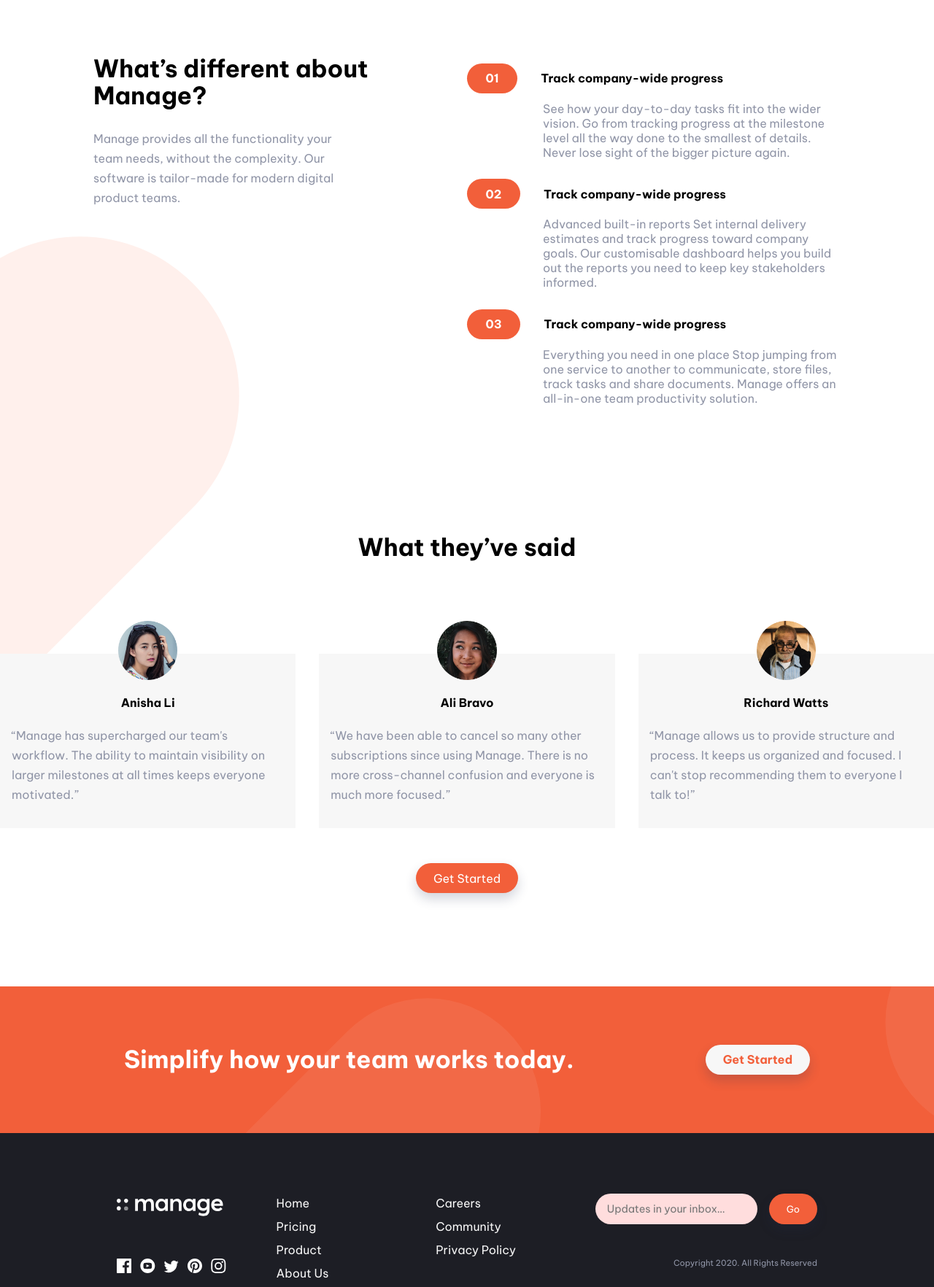
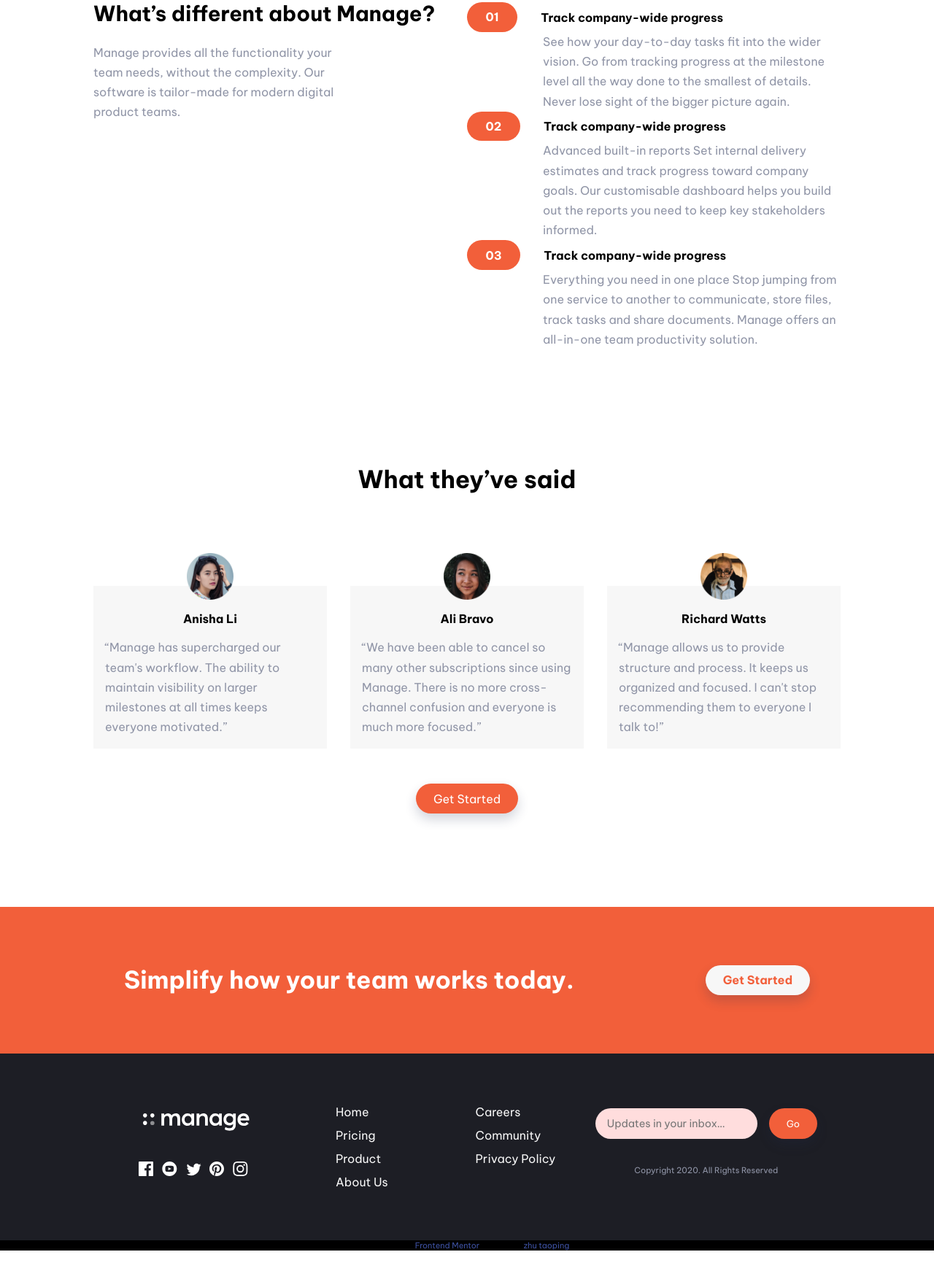
Before and after one commit to zhutaoping/manage-landing-page-master, a website built with webpack: page src/index.html in a window 1280 px wide. Shown: the part 729-2493 px from the top of the page at 73% size. After the commit the page ends 2443 px from the top, so only its background shows below. Built offline with nearby package versions, Linux system fonts and the light colour scheme.

Commit message:
responsive web done

```diff
--- a/package.json
+++ b/package.json
@@ -29,8 +29,5 @@
 		"webpack-cli": "^4.9.2",
 		"webpack-dev-server": "^4.8.1",
 		"webpack-merge": "^5.8.0"
-	},
-	"dependencies": {
-		"normalize.css": "^8.0.1"
 	}
 }
--- a/src/index.html
+++ b/src/index.html
@@ -23,7 +23,7 @@
 
 		<!-- Feel free to remove these styles or customise in your own stylesheet 👍 -->
 	</head>
-	<body>
+	<body class="mainBackground">
 		<div class="overlay" data-overlay></div>
 		<header class="header">
 			<div class="logo">
@@ -84,11 +84,7 @@
 					teams.
 				</p>
 			</div>
-			<img
-				src="./images/bg-tablet-pattern.svg"
-				alt=""
-				class="features__bg-image-tablet"
-			/>
+
 			<div class="features__right">
 				<div class="heading">
 					<button class="heading__index">01</button>
@@ -167,14 +163,10 @@
 		<section class="simplify">
 			<h2 class="simplify__heading">Simplify how your team works today.</h2>
 			<button class="simplify__button">Get Started</button>
-			<img
-				src="./images/bg-simplify-section-desktop.svg"
-				class="simplify__bg-image"
-			/>
 		</section>
 
 		<footer class="footer">
-			<div>
+			<div class="footer__container">
 				<img src="./images/logo.svg" alt="logo image" class="footer__logo" />
 			</div>
 
--- a/src/scss/global/_base.scss
+++ b/src/scss/global/_base.scss
@@ -1,16 +1,21 @@
+@use "../util/" as u;
+
 $font: "Be Vietnam Pro", sans-serif;
 
 *,
 *::before,
 *::after {
+	margin: 0;
+	padding: 0;
 	box-sizing: inherit;
 }
 
+html {
+	width: 100vw;
+}
+
 body {
-	margin: 0;
-	padding: 0;
 	font-family: $font;
-	background: url("../images/bg-tablet-pattern.svg") no-repeat top -150px right -50px;
 }
 
 ul,
@@ -18,3 +23,14 @@ ol {
 	padding: 0;
 	list-style: none;
 }
+
+.mainBackground {
+	background: url("../images/bg-tablet-pattern.svg") no-repeat;
+	background-position: top -200px right -120px;
+
+	@include u.breakpoint-down(mobile) {
+		max-width: 100%;
+		background-size: 100%;
+		background-position: 80px -20px;
+	}
+}
--- a/src/scss/layout/_features.scss
+++ b/src/scss/layout/_features.scss
@@ -1,5 +1,5 @@
 @use "../global/colors" as c;
-@use "../util/mixins" as m;
+@use "../util/" as u;
 
 .features {
 	display: grid;
@@ -8,10 +8,46 @@
 	margin: 6rem auto 0;
 	position: relative;
 
+	@include u.breakpoint-down(medium) {
+		display: flex;
+		flex-direction: column;
+		gap: 2rem;
+		// margin: 6rem auto;
+	}
+
+	@include u.breakpoint-down(mobile) {
+		width: 100vw;
+	}
+
+	&__left h2 {
+		font-size: 1.8rem;
+		margin-bottom: 1.5rem;
+
+		@include u.breakpoint-down(medium) {
+			text-align: center;
+		}
+
+		@include u.breakpoint-down(mobile) {
+		}
+	}
+
 	&__left p {
 		color: c.$color-gray-dark;
 		width: 65%;
 		line-height: 1.7;
+
+		@include u.breakpoint-down(medium) {
+			width: 100%;
+			text-align: center;
+			gap: 2rem;
+		}
+
+		@include u.breakpoint-down(mobile) {
+		}
+	}
+
+	& img {
+		max-width: 100%;
 	}
 
 	&__bg-image-tablet {
@@ -26,6 +62,13 @@
 	display: flex;
 	align-items: center;
 
+	&__title {
+	}
+
+	@include u.breakpoint-down(mobile) {
+		background: linear-gradient(-90deg, c.$color-red-pale 90%, white 10%);
+	}
+
 	&__index {
 		background: c.$color-primary;
 		border: none;
@@ -35,10 +78,21 @@
 		font-size: 1rem;
 		font-weight: bold;
 		margin-right: 2rem;
+
+		@include u.breakpoint-down(mobile) {
+			margin: 0 1rem;
+		}
 	}
 
 	&__paragraph {
+		padding-left: 6.5rem;
+		line-height: 1.7;
 		color: c.$color-gray-dark;
-		padding-left: 6.5rem;
+
+		@include u.breakpoint-down(mobile) {
+			margin-top: 1rem;
+			padding: 0 1rem;
+			margin-bottom: 3rem;
+		}
 	}
 }
--- a/src/scss/layout/_footer.scss
+++ b/src/scss/layout/_footer.scss
@@ -1,27 +1,72 @@
 @use "../global/colors" as c;
-@use "../util/mixins" as m;
+@use "../util" as u;
 
 .footer {
 	display: grid;
 	grid-template-columns: repeat(4, 1fr);
 	grid-template-rows: repeat(2, 1fr);
 	align-items: center;
-
+	justify-items: center;
 	margin: 0 auto;
 	padding: 4rem 10rem;
 	width: auto;
 	background: c.$color-blue-dark;
 
+	@include u.breakpoint-down(medium) {
+		grid-template-columns: repeat(3, 1fr);
+		padding: 3rem 6rem;
+	}
+
+	@include u.breakpoint-down(small) {
+		grid-template-columns: repeat(2, 1fr);
+		grid-template-rows: 1fr 1fr 1fr auto 1fr;
+		padding: 2rem 0 0;
+	}
+
+	&__container {
+		grid-column: 1 / 2;
+		grid-row: 1 / 2;
+
+		@include u.breakpoint-down(small) {
+			grid-column: 1 / 3;
+			grid-row: 4 / 5;
+		}
+	}
+
 	&__logo {
-		grid-column: 1 / 2;
-		grid-row: 1/2;
 		filter: brightness(0) invert(1);
 	}
 
+	&__social {
+		@include u.breakpoint-down(medium) {
+			grid-column: 1 / 2;
+		}
+
+		@include u.breakpoint-down(small) {
+			grid-column: 1 / 3;
+			grid-row: 3 / 4;
+			margin: 2rem 0;
+			justify-self: center;
+		}
+	}
+
 	&__nav1 {
-		grid-column: 2 /3;
-		grid-row: 1/3;
+		padding-left: 1rem;
+		grid-column: 2 / 3;
+		grid-row: 1 / 3;
 		line-height: 2;
+
+		@include u.breakpoint-down(medium) {
+			padding-left: 2rem;
+			grid-column: 2 / 3;
+			grid-row: 2 / 3;
+		}
+
+		@include u.breakpoint-down(small) {
+			grid-column: 1 / 2;
+			grid-row: 2 / 3;
+			padding: 0;
+		}
 	}
 
 	&__nav2 {
@@ -29,6 +74,16 @@
 		grid-column: 3 /4;
 		grid-row: 1/3;
 		line-height: 2;
+
+		@include u.breakpoint-down(medium) {
+			grid-column: 3 / 4;
+			grid-row: 2 / 3;
+		}
+
+		@include u.breakpoint-down(small) {
+			grid-column: 2 / 3;
+			grid-row: 2 / 3;
+		}
 	}
 
 	& a {
@@ -38,11 +93,26 @@
 			filter: invert(48%) sepia(82%) saturate(2902%) hue-rotate(340deg)
 				brightness(100%) contrast(91%);
 		}
+
+		&:not(:last-child) {
+			@include u.breakpoint-down(small) {
+				margin-right: 2.2rem;
+			}
+		}
 	}
 
 	&__form {
-		display: flex;
-		flex-direction: column;
+		@include u.breakpoint-down(medium) {
+			grid-column: 2 / 4;
+			grid-row: 1 / 2;
+		}
+
+		@include u.breakpoint-down(small) {
+			grid-column: 1 / 3;
+			grid-row: 1 / 2;
+			margin-bottom: 2rem;
+			max-width: 100%;
+		}
 	}
 
 	&__input-wrapper {
@@ -59,7 +129,7 @@
 	}
 
 	&__button {
-		@include m.button;
+		@include u.button;
 		font-size: 0.8rem;
 	}
 
@@ -69,12 +139,26 @@
 		&:hover {
 			color: c.$color-primary;
 		}
+
+		@include u.breakpoint-down(small) {
+			transform: scale(1.7);
+		}
 	}
 
 	&__copyright {
 		color: c.$color-gray-dark;
 		font-size: 0.7rem;
 		text-align: end;
+
+		@include u.breakpoint-down(medium) {
+			grid-column: 1 / 3;
+			justify-self: end;
+		}
+
+		@include u.breakpoint-down(small) {
+			grid-column: 1 / 3;
+			justify-self: center;
+		}
 	}
 }
 
@@ -84,6 +168,7 @@ input:invalid {
 }
 
 .attribution {
+	background-color: black;
 	font-size: 11px;
 	text-align: center;
 }
--- a/src/scss/layout/_header.scss
+++ b/src/scss/layout/_header.scss
@@ -8,6 +8,9 @@
 	margin: 2rem auto 0;
 	width: min(80%, 1100px);
 	position: relative;
+
+	@include u.breakpoint-down(mobile) {
+	}
 
 	&__logo {
 		@include u.breakpoint-down(medium) {
@@ -65,6 +68,10 @@
 	@include u.breakpoint-up(large) {
 		display: none;
 	}
+
+	@include u.breakpoint-down(mobile) {
+		right: 0;
+	}
 }
 
 .hamburger-lines .line {
@@ -73,6 +80,10 @@
 	width: 100%;
 	border-radius: 10px;
 	background: #0e2431;
+
+	@include u.breakpoint-down(mobile) {
+		right: 0;
+	}
 }
 
 .hamburger-lines .line1 {
@@ -114,7 +125,6 @@ input[type="checkbox"]:checked ~ .hamburger-lines .line3 {
 	padding: 3rem;
 	background-color: white;
 	border-radius: 8px;
-	width: 70vw;
 	display: flex;
 	flex-direction: column;
 	text-align: center;
@@ -125,6 +135,9 @@ input[type="checkbox"]:checked ~ .hamburger-lines .line3 {
 	font-size: 1.5rem;
 	font-weight: 500;
 	line-height: 3rem;
+
+	@include u.breakpoint-down(mobile) {
+	}
 }
 
 .overlay.checked {
--- a/src/scss/layout/_main.scss
+++ b/src/scss/layout/_main.scss
@@ -23,7 +23,12 @@
 		padding-top: 4rem;
 
 		@include u.breakpoint-down(medium) {
-			font-size: xxx-large;
+			padding: 0;
+			margin-bottom: 1rem;
+		}
+
+		@include u.breakpoint-down(small) {
+			font-size: 2.5rem;
 		}
 	}
 
@@ -34,7 +39,7 @@
 
 		@include u.breakpoint-down(medium) {
 			margin: 0 auto;
-			font-size: larger;
+			width: 100%;
 		}
 	}
 
@@ -49,4 +54,12 @@
 		top: -60%;
 		right: -25%;
 	}
+
+	&__right img {
+		max-width: 100%;
+
+		@include u.breakpoint-down(small) {
+			// display: none;
+		}
+	}
 }
--- a/src/scss/layout/_simplify.scss
+++ b/src/scss/layout/_simplify.scss
@@ -1,5 +1,5 @@
 @use "../global/colors" as c;
-@use "../util/mixins" as m;
+@use "../util/" as u;
 
 .simplify {
 	display: flex;
@@ -12,12 +12,26 @@
 	position: relative;
 	overflow: hidden;
 
+	@include u.breakpoint-down(medium) {
+		margin-top: 5rem;
+		flex-direction: column;
+		gap: 2rem;
+	}
+
+	@include u.breakpoint-down(small) {
+		margin-top: 3rem;
+	}
+
 	&__heading {
 		margin-bottom: 0;
+
+		@include u.breakpoint-down(small) {
+			font-size: 2.2rem;
+		}
 	}
 
 	&__button {
-		@include m.button;
+		@include u.button;
 		background-color: c.$color-gray-light;
 		color: c.$color-primary;
 		font-weight: bold;
@@ -27,5 +41,9 @@
 	&__bg-image {
 		position: absolute;
 		left: 20%;
+
+		@include u.breakpoint-down(small) {
+			display: none;
+		}
 	}
 }
--- a/src/scss/layout/_testimony.scss
+++ b/src/scss/layout/_testimony.scss
@@ -1,16 +1,33 @@
 @use "../global/colors" as c;
-@use "../util/mixins" as m;
+@use "../util" as u;
 
 .testimony {
 	margin-top: 10rem;
 
+	@include u.breakpoint-down(medium) {
+		margin-top: 7rem;
+	}
+
+	@include u.breakpoint-down(mobile) {
+		margin-top: 3rem;
+	}
+
 	&__heading {
 		text-align: center;
 		margin-bottom: 8rem;
+
+		@include u.breakpoint-down(medium) {
+			font-size: 2rem;
+		}
+
+		@include u.breakpoint-down(mobile) {
+			font-size: 2rem;
+			margin-bottom: 6rem;
+		}
 	}
 
 	&__button {
-		@include m.button;
+		@include u.button;
 		display: flex;
 		margin: 0 auto;
 		margin-top: 3rem;
@@ -21,6 +38,17 @@
 	display: grid;
 	grid-template-columns: repeat(3, 1fr);
 	gap: 2rem;
+	width: 80vw;
+	margin: 0 auto;
+
+	@include u.breakpoint-down(medium) {
+		display: flex;
+		flex-direction: column;
+		gap: 5rem;
+	}
+
+	@include u.breakpoint-down(mobile) {
+	}
 
 	&__slide {
 		background-color: c.$color-gray-light;
@@ -34,6 +62,7 @@
 	&__slide img {
 		width: 20%;
 		margin-top: -45px;
+		margin-bottom: 1rem;
 
 		// object-fit: cover;
 		// object-position: center;
@@ -43,6 +72,7 @@
 		padding: 0 1rem 1rem;
 		color: c.$color-gray-dark;
 		line-height: 1.7;
+		margin-top: 1rem;
 	}
 
 	&__slide[data-active] {
--- a/src/scss/util/_breakpoints.scss
+++ b/src/scss/util/_breakpoints.scss
@@ -10,6 +10,7 @@ $breakpoints-up: (
 
 // 699.98, 899.98, 1439.98px
 $breakpoints-down: (
+	"mobile": f.em(399.98),
 	"small": f.em(699.98),
 	"medium": f.em(899.98),
 	"large": f.em(1439.98),
```
Also changed, not shown: 1 other file.
